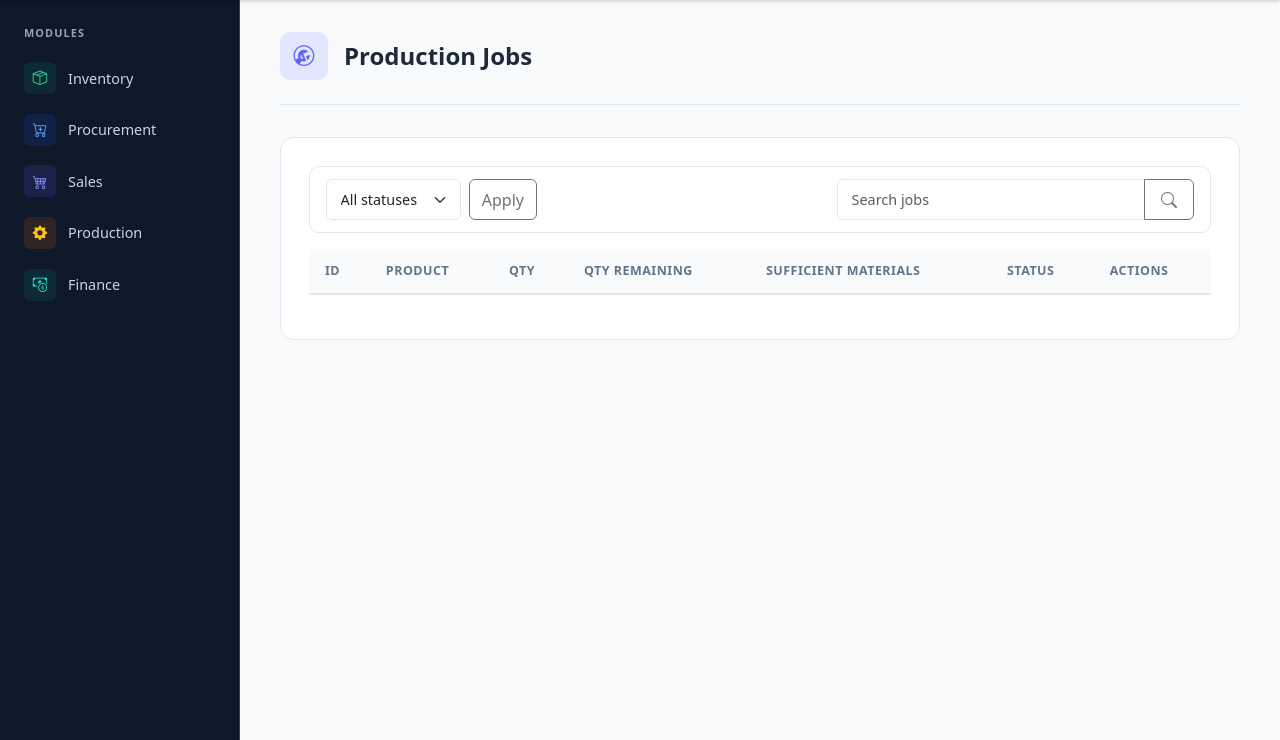
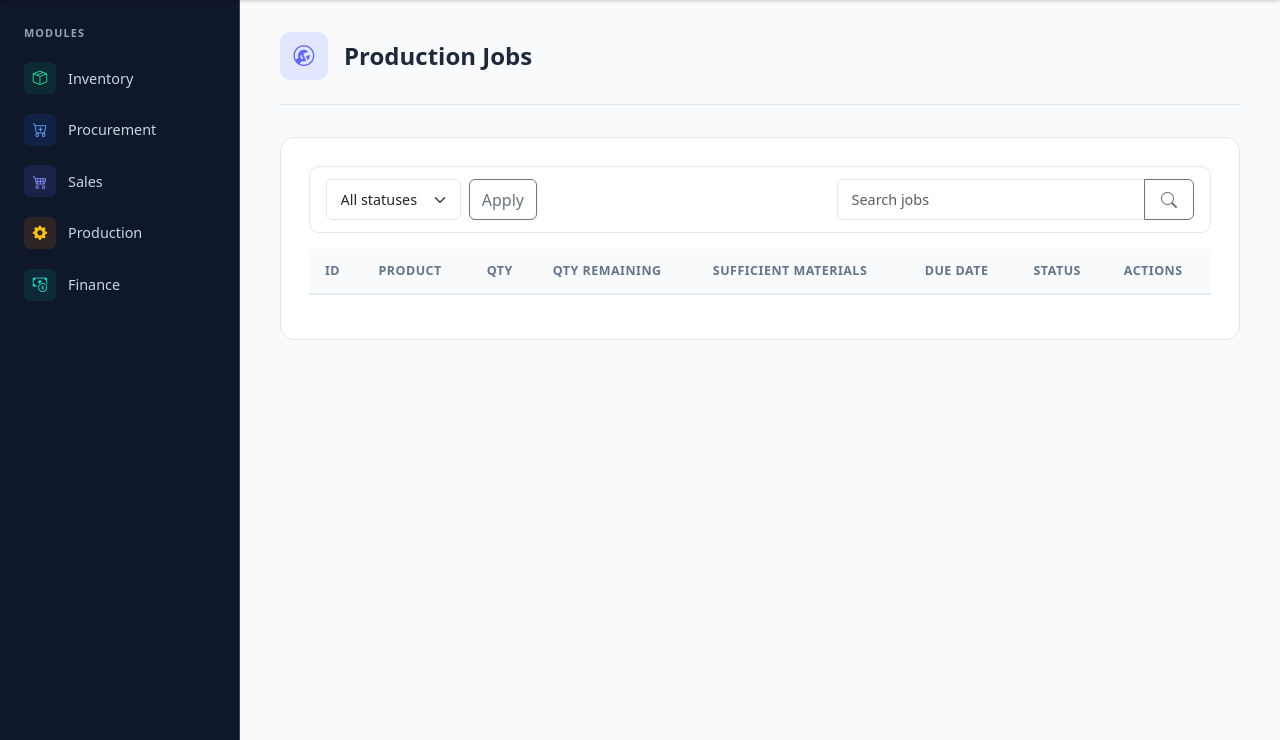
Before and after one commit to Um9i/ERPv, a Django app: page /production/jobs/ in a window 1280 px wide. Shown: the part 60-800 px from the top of the page. Run offline with Django 4.2, Linux system fonts and the light colour scheme; the visitor is signed in with stand-in values (Sample User, id 1); data that the repository does not hold is empty.

Commit message:
feat: Add due date field to Production model and forms, update templates and tests

```diff
--- a/production/models.py
+++ b/production/models.py
@@ -83,6 +83,7 @@ class Production(models.Model):
     # how many units of the finished product have actually been received
     quantity_received = models.PositiveBigIntegerField(default=0)
     complete = models.BooleanField(default=False)
+    due_date = models.DateField(null=True, blank=True)
     created_at = models.DateTimeField(default=timezone.now)
     updated_at = models.DateTimeField(auto_now=True)
     closed = models.BooleanField(default=False)
--- a/production/views.py
+++ b/production/views.py
@@ -290,7 +290,15 @@ class ProductionListView(ListView):
     context_object_name = "productions"
 
     def get_queryset(self):
-        qs = Production.objects.all().order_by("-created_at").select_related("product")
+        qs = (
+            Production.objects.all()
+            .order_by(
+                "closed",
+                F("due_date").asc(nulls_last=True),
+                "-pk",
+            )
+            .select_related("product")
+        )
         status = self.request.GET.get("status", "").lower()
         if status == "active":
             qs = qs.filter(closed=False)
@@ -303,7 +311,9 @@ class ProductionListView(ListView):
 
     def get_context_data(self, **kwargs):
         from collections import defaultdict
+        from datetime import timedelta
         from django.core.paginator import Paginator
+        from django.utils import timezone
         from inventory.models import Inventory
 
         context = super().get_context_data(**kwargs)
@@ -354,6 +364,8 @@ class ProductionListView(ListView):
         context["productions"] = page_obj
         context["q"] = self.request.GET.get("q", "")
         context["status"] = self.request.GET.get("status", "").lower()
+        context["today"] = timezone.now().date()
+        context["today_plus_7"] = timezone.now().date() + timedelta(days=7)
         return context
 
 
@@ -396,9 +408,14 @@ class ProductionDetailView(DetailView):
         return super().post(request, *args, **kwargs)
 
     def get_context_data(self, **kwargs):
+        from datetime import timedelta
+        from django.utils import timezone
+
         context = super().get_context_data(**kwargs)
         production = self.object
         context["bom"] = production.bom()
+        context["today"] = timezone.now().date()
+        context["today_plus_7"] = timezone.now().date() + timedelta(days=7)
         return context
 
 
--- a/templates/production/production_list.html
+++ b/templates/production/production_list.html
@@ -30,6 +30,7 @@
         <th>Qty</th>
         <th>Qty Remaining</th>
         <th>Sufficient Materials</th>
+        <th>Due Date</th>
         <th>Status</th>
         <th>Actions</th>
       </tr>
@@ -42,6 +43,19 @@
         <td>{{ job.quantity }}</td>
         <td>{{ job.remaining }}</td>
         <td>{% if job.materials_ok %}✓{% else %}✗{% endif %}</td>
+        <td>
+          {% if job.due_date %}
+            {% if not job.closed and job.due_date < today %}
+              <span class="badge bg-danger-subtle text-danger">{{ job.due_date }}</span>
+            {% elif not job.closed and job.due_date <= today_plus_7 %}
+              <span class="badge bg-warning-subtle text-warning">{{ job.due_date }}</span>
+            {% else %}
+              <span class="text-muted">{{ job.due_date }}</span>
+            {% endif %}
+          {% else %}
+            <span class="text-muted">—</span>
+          {% endif %}
+        </td>
         <td>{{ job.status }}</td>
         <td><a class="btn btn-sm btn-primary" href="{% url 'production:production-detail' job.pk %}">View</a></td>
     </tr>
```
Also changed, not shown: production/forms.py (+8 -2 lines), templates/production/production_detail.html (+13 -0 lines), tests/test_production.py (+87 -0 lines), production/migrations/0006_production_due_date.py (added).
